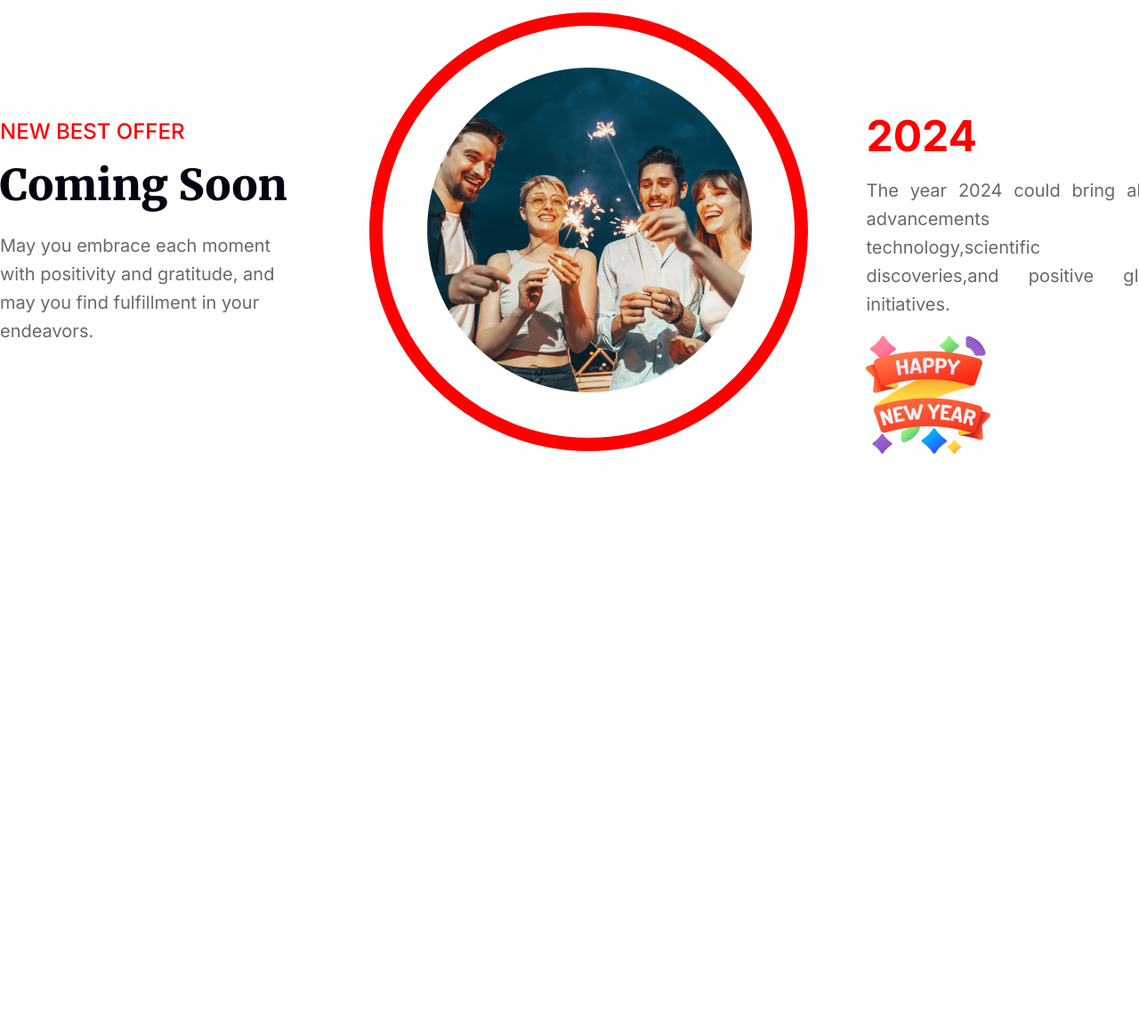
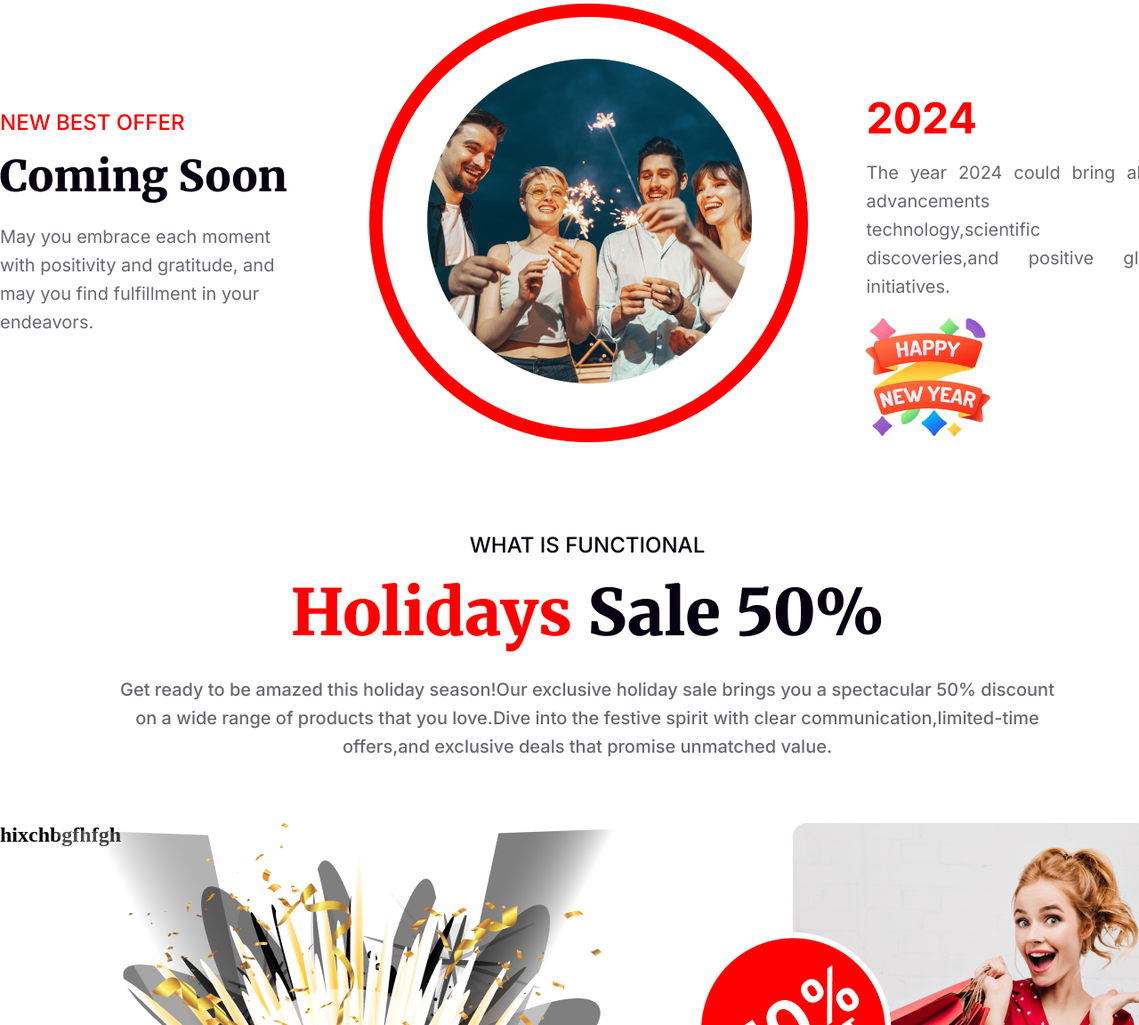
Before and after one commit to devo-ab/new-year-celebration, a plain HTML site: page index.html in a window 1280 px wide. Shown: the part 2970-4122 px from the top of the page at 89% size. Before the commit the page ends 3488 px from the top, so only its background shows below. Drawn offline with Linux system fonts and the light colour scheme.

Commit message:
add banner5

```diff
--- a/css/style.css
+++ b/css/style.css
@@ -128,6 +128,7 @@
     position: absolute;
     right: 138px;
     top: 68px;
+    mix-blend-mode: ;
 }
 
 .banner2-content {
@@ -242,7 +243,7 @@
     position: relative;
 }
 
-.banner4-c1{
+.banner4-c1 {
     margin-right: 85px;
 }
 
@@ -286,7 +287,7 @@
     border: 15px solid #F00;
 }
 
-.bnn4-img{
+.bnn4-img {
     position: absolute;
     left: 480px;
 }
@@ -302,7 +303,7 @@
     font-style: normal;
     font-weight: 700;
     line-height: normal;
-    margin-top: 120px;
+    margin-top: 100px;
 }
 
 .bnn-c2para {
@@ -323,4 +324,83 @@
 /* banner4_style_end */
 
 
+/* banner5_style_start */
+.bnn5-content {
+    text-align: center;
+    width: 1320px;
+    margin: 0 auto;
+    margin-top: 100px;
+}
+
+.bnn5-h5 {
+    color: #070211;
+    font-family: 'Inter', sans-serif;
+    font-size: 24px;
+    font-style: normal;
+    font-weight: 500;
+    line-height: normal;
+}
+
+.bnn5-h1 {
+    color: #070211;
+    font-family: 'Merriweather', serif;
+    font-size: 72px;
+    font-style: normal;
+    font-weight: 900;
+    line-height: normal;
+    margin-top: 16px;
+}
+
+.bnn5-span {
+    color: #F00;
+}
+
+.bnn5-para {
+    width: 1068px;
+    color: rgba(7, 2, 17, 0.60);
+    font-family: 'Inter', sans-serif;
+    font-size: 20px;
+    font-style: normal;
+    font-weight: 500;
+    line-height: 32px;
+    margin: 0 auto;
+    margin-top: 25px;
+}
+
+.bnn5-rele {
+    position: relative;
+    width: 1320px;
+    margin: 0 auto;
+    margin-top: 70px;
+}
+
+.bnn5-img1 {
+    position: absolute;
+    top: 433px;
+}
+
+.bnn5-img2 {
+    position: absolute;
+    right: 0px;
+}
+
+.bnn5-img3 {
+    position: absolute;
+    z-index: z;
+}
+
+.bnn5-img4 {
+    position: absolute;
+    right: 275px;
+    top: 80px;
+    z-index: z;
+}
+
+/* banner5_style_end */
+
+/* banner6_style-start */
+
+/* banner_style_end */
+
+
 /* main_style_end */
--- a/index.html
+++ b/index.html
@@ -87,7 +87,33 @@
                 </div>
             </div>
         </section>
+
+        <section class="banner5">
+            <div class="bnn5-content">
+                <h5 class="bnn5-h5">WHAT IS FUNCTIONAL</h5>
+                <h1 class="bnn5-h1"><span class="bnn5-span">Holidays</span> Sale 50%</h1>
+                <p class="bnn5-para">Get ready to be amazed this holiday season!Our exclusive holiday sale brings you a spectacular 50% discount on a wide range of products that you love.Dive into the festive spirit with clear communication,limited-time offers,and exclusive deals that promise unmatched value.</p>
+            </div>
+
+            <div class="bnn5-rele">
+                <div>
+                    <img src="./images/Rectangle 2.png" alt="" class="bnn5-img1">
+                    <img src="./images/Rectangle 1.png" alt="" class="bnn5-img2">
+                    <img src="./images/Group 75.png" alt="" class="bnn5-img3">
+                    <img src="./images/Group 44.png" alt="" class="bnn5-img4">
+                </div>
+            </div>
+        </section>
+
+
+
     </main>
+
+    <section>
+        <div>
+            <h1>hixchbgfhfgh</h1>
+        </div>
+    </section>
     <!-- main_end -->
 </body>
 
```
